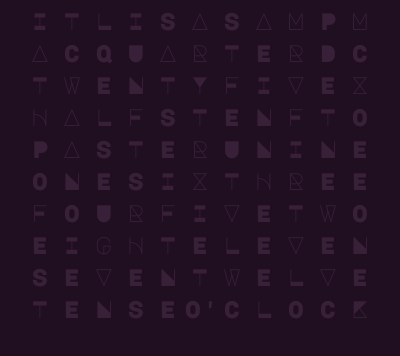
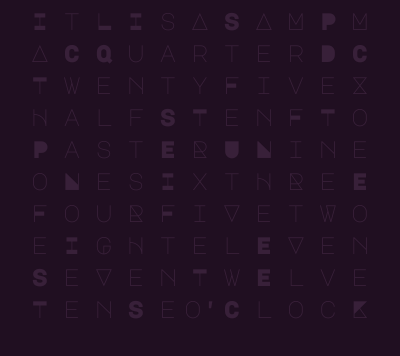
Before and after one commit to chintanmshah/qlock, an Electron app: page index.html in a window 400 px wide. Drawn offline with Linux system fonts and the light colour scheme.

Commit message:
Managing case

```diff
--- a/index.html
+++ b/index.html
@@ -11,10 +11,10 @@
 	<body>
 		<div class="row-0">
 			<span class="col-0">I</span>
-			<span class="col-1">T</span>
+			<span class="col-1">t</span>
 			<span class="col-2">L</span>
 			<span class="col-3">I</span>
-			<span class="col-4">S</span>
+			<span class="col-4">s</span>
 			<span class="col-5">A</span>
 			<span class="col-6">S</span>
 			<span class="col-7">A</span>
@@ -26,117 +26,117 @@
 			<span class="col-0">A</span>
 			<span class="col-1">C</span>
 			<span class="col-2">Q</span>
-			<span class="col-3">U</span>
-			<span class="col-4">A</span>
-			<span class="col-5">R</span>
-			<span class="col-6">T</span>
-			<span class="col-7">E</span>
-			<span class="col-8">R</span>
+			<span class="col-3">u</span>
+			<span class="col-4">a</span>
+			<span class="col-5">r</span>
+			<span class="col-6">t</span>
+			<span class="col-7">e</span>
+			<span class="col-8">r</span>
 			<span class="col-9">D</span>
 			<span class="col-10">C</span>
 		</div>
 		<div class="row-2">
 			<span class="col-0">T</span>
-			<span class="col-1">W</span>
-			<span class="col-2">E</span>
-			<span class="col-3">N</span>
-			<span class="col-4">T</span>
-			<span class="col-5">Y</span>
+			<span class="col-1">w</span>
+			<span class="col-2">e</span>
+			<span class="col-3">n</span>
+			<span class="col-4">t</span>
+			<span class="col-5">y</span>
 			<span class="col-6">F</span>
-			<span class="col-7">I</span>
-			<span class="col-8">V</span>
-			<span class="col-9">E</span>
+			<span class="col-7">i</span>
+			<span class="col-8">v</span>
+			<span class="col-9">e</span>
 			<span class="col-10">X</span>
 		</div>
 		<div class="row-3">
 			<span class="col-0">H</span>
-			<span class="col-1">A</span>
-			<span class="col-2">L</span>
-			<span class="col-3">F</span>
+			<span class="col-1">a</span>
+			<span class="col-2">l</span>
+			<span class="col-3">f</span>
 			<span class="col-4">S</span>
 			<span class="col-5">T</span>
-			<span class="col-6">E</span>
-			<span class="col-7">N</span>
+			<span class="col-6">e</span>
+			<span class="col-7">n</span>
 			<span class="col-8">F</span>
 			<span class="col-9">T</span>
-			<span class="col-10">O</span>
+			<span class="col-10">o</span>
 		</div>
 		<div class="row-4">
 			<span class="col-0">P</span>
-			<span class="col-1">A</span>
-			<span class="col-2">S</span>
-			<span class="col-3">T</span>
+			<span class="col-1">a</span>
+			<span class="col-2">s</span>
+			<span class="col-3">t</span>
 			<span class="col-4">E</span>
 			<span class="col-5">R</span>
 			<span class="col-6">U</span>
 			<span class="col-7">N</span>
-			<span class="col-8">I</span>
-			<span class="col-9">N</span>
-			<span class="col-10">E</span>
+			<span class="col-8">i</span>
+			<span class="col-9">n</span>
+			<span class="col-10">e</span>
 		</div>
 		<div class="row-5">
-			<span class="col-0">O</span>
+			<span class="col-0">o</span>
 			<span class="col-1">N</span>
-			<span class="col-2">E</span>
-			<span class="col-3">S</span>
+			<span class="col-2">e</span>
+			<span class="col-3">s</span>
 			<span class="col-4">I</span>
-			<span class="col-5">X</span>
-			<span class="col-6">T</span>
+			<span class="col-5">x</span>
+			<span class="col-6">t</span>
 			<span class="col-7">H</span>
 			<span class="col-8">R</span>
-			<span class="col-9">E</span>
+			<span class="col-9">e</span>
 			<span class="col-10">E</span>
 		</div>
 		<div class="row-6">
 			<span class="col-0">F</span>
-			<span class="col-1">O</span>
-			<span class="col-2">U</span>
+			<span class="col-1">o</span>
+			<span class="col-2">u</span>
 			<span class="col-3">R</span>
 			<span class="col-4">F</span>
-			<span class="col-5">I</span>
+			<span class="col-5">i</span>
 			<span class="col-6">V</span>
-			<span class="col-7">E</span>
-			<span class="col-8">T</span>
+			<span class="col-7">e</span>
+			<span class="col-8">t</span>
 			<span class="col-9">W</span>
-			<span class="col-10">O</span>
+			<span class="col-10">o</span>
 		</div>
 		<div class="row-7">
-			<span class="col-0">E</span>
+			<span class="col-0">e</span>
 			<span class="col-1">I</span>
 			<span class="col-2">G</span>
 			<span class="col-3">H</span>
-			<span class="col-4">T</span>
-			<span class="col-5">E</span>
-			<span class="col-6">L</span>
+			<span class="col-4">t</span>
+			<span class="col-5">e</span>
+			<span class="col-6">l</span>
 			<span class="col-7">E</span>
 			<span class="col-8">V</span>
-			<span class="col-9">E</span>
-			<span class="col-10">N</span>
+			<span class="col-9">e</span>
+			<span class="col-10">n</span>
 		</div>
 		<div class="row-8">
 			<span class="col-0">S</span>
-			<span class="col-1">E</span>
+			<span class="col-1">e</span>
 			<span class="col-2">V</span>
-			<span class="col-3">E</span>
-			<span class="col-4">N</span>
+			<span class="col-3">e</span>
+			<span class="col-4">n</span>
 			<span class="col-5">T</span>
-			<span class="col-6">W</span>
+			<span class="col-6">w</span>
 			<span class="col-7">E</span>
-			<span class="col-8">L</span>
-			<span class="col-9">V</span>
-			<span class="col-10">E</span>
+			<span class="col-8">l</span>
+			<span class="col-9">v</span>
+			<span class="col-10">e</span>
 		</div>
 		<div class="row-9">
 			<span class="col-0">T</span>
-			<span class="col-1">E</span>
-			<span class="col-2">N</span>
+			<span class="col-1">e</span>
+			<span class="col-2">n</span>
 			<span class="col-3">S</span>
-			<span class="col-4">E</span>
-			<span class="col-5">O'</span>
+			<span class="col-4">e</span>
+			<span class="col-5">o'</span>
 			<span class="col-6">C</span>
-			<span class="col-7">L</span>
-			<span class="col-8">O</span>
-			<span class="col-9">C</span>
+			<span class="col-7">l</span>
+			<span class="col-8">o</span>
+			<span class="col-9">c</span>
 			<span class="col-10">K</span>
 		</div>
 	</body>
```
